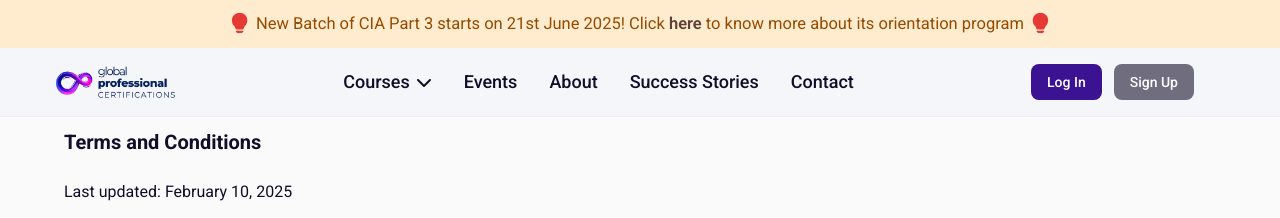
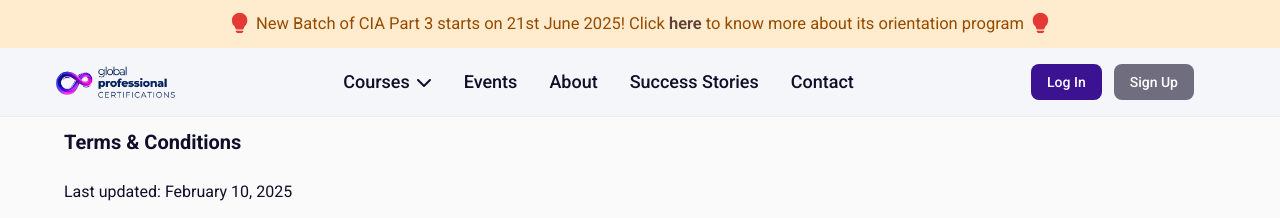
Before and after one commit to swapanmanna/gpc, a React (Vite) app: page /terms in a window 1280 px wide. Shown: the top 218 px of the page. Built offline with nearby package versions, Linux system fonts and the light colour scheme.

Commit message:
added email link in terms & conditions and privacy policy page

```diff
--- a/src/components/Privacy/PrivacyPolicy.jsx
+++ b/src/components/Privacy/PrivacyPolicy.jsx
@@ -222,7 +222,9 @@ export default function PrivacyPolicy() {
                     <p>If you have any questions about this Privacy Policy, You can contact us:</p>
                     <br></br>
                     <ul className="list-disc ml-8">
-                        <li>By email: cia@globalprofessionalcertifications.com </li>
+                        <li>By email: <a href="mailto:cia@globalprofessionalcertifications.com?subject=Inquiry&body=Hi there, I would like to know more about..." className="hover:underline hover:text-brand-blue">
+                                            cia@globalprofessionalcertifications.com
+                                        </a> </li>
                     </ul>
                 </div>
             </div>
--- a/src/components/SuccessStories/SuccessStories.jsx
+++ b/src/components/SuccessStories/SuccessStories.jsx
@@ -128,7 +128,7 @@ export default function SuccessStories() {
                     </div>
                     <div className="flex flex-col"> {/* Wrap image and caption in a flex container */}
                         <img src={passoutStudents} className="h-[450px] rounded-xl mb-2"></img> {/* Added margin-bottom */}
-                        <p className="text-gray-400 text-sm">Pass out students from our community at the IIA Bombay International Conference</p> {/* Caption */}
+                        <p className="text-gray-300 text-sm font-semibold">Our industrious alumni at the IIA Bombay International Conference</p> {/* Caption */}
                     </div>
                 </div>
             </section>
--- a/src/components/Terms/Terms.jsx
+++ b/src/components/Terms/Terms.jsx
@@ -12,7 +12,7 @@ export default function Terms() {
             {/* pl-[177px] pr-[177px] */}
             <div className="w-full bg-gray-50">
                 <div className="pt-32 max-w-6xl mx-auto pb-20 text-brand-dark">
-                    <h3 className="font-bold text-xl">Terms and Conditions</h3>
+                    <h3 className="font-bold text-xl">Terms & Conditions</h3>
                     <br></br>
                     <p>Last updated: February 10, 2025</p>
                     <br></br>
@@ -118,10 +118,12 @@ export default function Terms() {
                     <br></br>
                     <h3  className="font-bold text-xl">Contact Us</h3>
                     <br></br>
-                    <p>If you have any questions about these Terms and Conditions, You can contact us:</p>
+                    <p>If you have any questions about these Terms & Conditions, You can contact us:</p>
                     <br></br>
                     <ul className="list-disc ml-8">
-                        <li>By email: cia@globalprofessionalcertifications.com</li>
+                        <li>By email: <a href="mailto:cia@globalprofessionalcertifications.com?subject=Inquiry&body=Hi there, I would like to know more about..." className="hover:underline hover:text-brand-blue">
+                            cia@globalprofessionalcertifications.com
+                        </a></li>
                     </ul>
                     <br></br>
                 </div>
```
Also changed, not shown: src/assets/wofa-2025/wofa-1.png (added).
